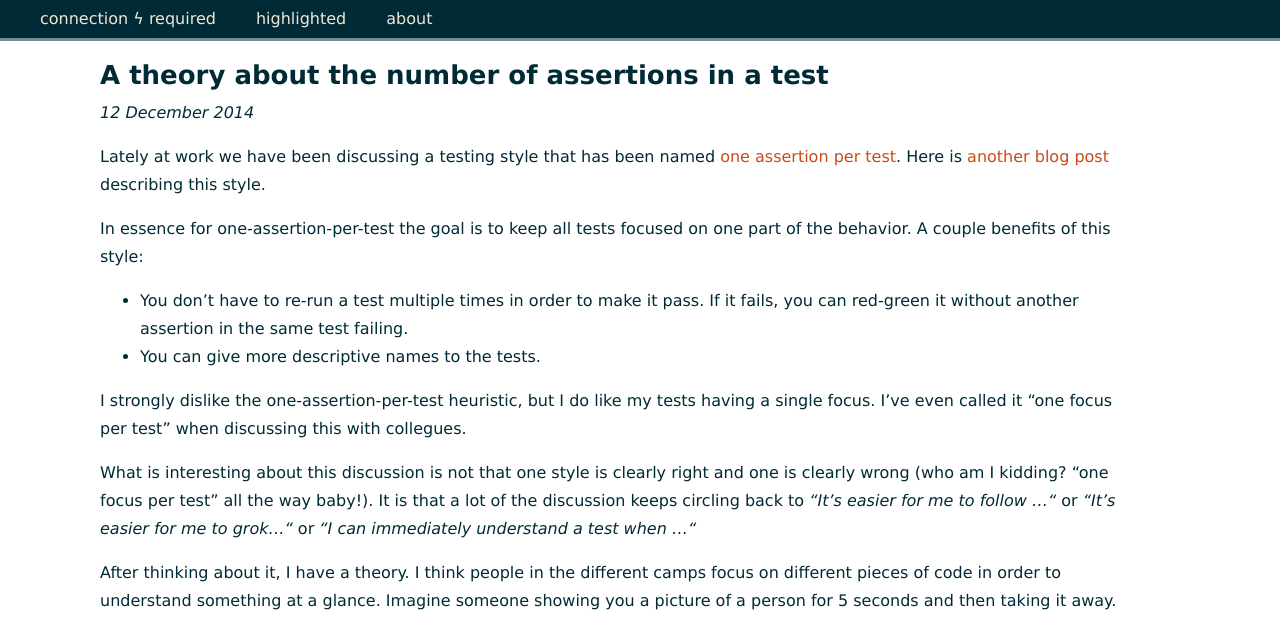
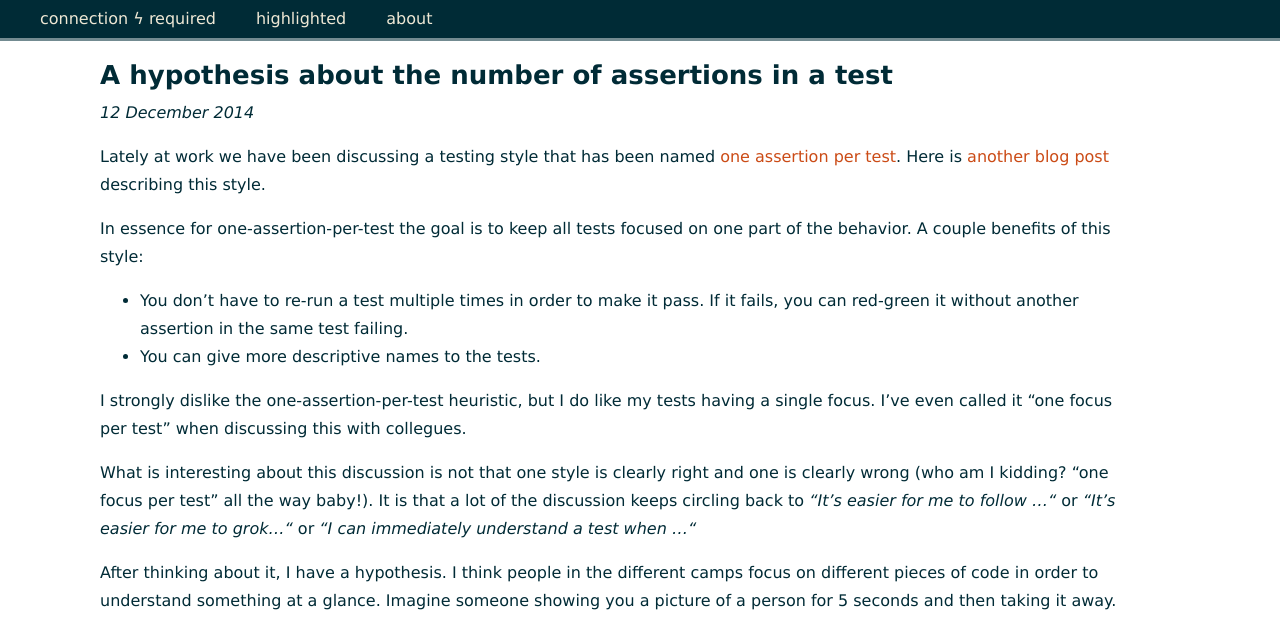
Before and after one commit to zmoazeni/zmoazeni.github.io, a Jekyll site: the page built from _posts/2014-12-12-a-hypothesis-about-the-number-of-assertions-per-test.md, in a window 1280 px wide and 1400 px high. Shown: the top 631 px of the window. Built offline with Jekyll 4.4.1, drawn with Linux system fonts in a browser that asks for light colours; Markdown is read by kramdown in place of the engine named in the settings; some of the changed text lies outside the part shown; grey boxes are pictures that could not be loaded.

Commit message:
This is a hypothesis, not a tested theory

```diff
--- a/_posts/2014-12-12-a-theory-about-the-number-of-assertions-per-test.md
+++ b/_posts/2014-12-12-a-hypothesis-about-the-number-of-assertions-per-test.md
@@ -1,7 +1,7 @@
 ---
-title: A theory about the number of assertions in a test
+title: A hypothesis about the number of assertions in a test
 layout: post
-excerpt: We have been discussing testing styles at work. My team's preference is split on one-assertion-per-test. This describes a theory I have about developers in both camps.
+excerpt: We have been discussing testing styles at work. My team's preference is split on one-assertion-per-test. This describes a hypothesis I have about developers in both camps.
 ---
 
 Lately at work we have been discussing a testing style that has been named [one assertion per test](http://blog.jayfields.com/2007/06/testing-one-assertion-per-test.html). Here is [another blog post](http://maxheapsize.com/2011/06/14/one-assert-per-test-really/) describing this style.
@@ -15,7 +15,7 @@ I strongly dislike the one-assertion-per-test heuristic, but I do like my tests
 
 What is interesting about this discussion is not that one style is clearly right and one is clearly wrong (who am I kidding? "one focus per test" all the way baby!). It is that a lot of the discussion keeps circling back to _"It's easier for me to follow ..."_ or _"It's easier for me to grok..."_ or _"I can immediately understand a test when ..."_
 
-After thinking about it, I have a theory. I think people in the different camps focus on different pieces of code in order to understand something at a glance. Imagine someone showing you a picture of a person for 5 seconds and then taking it away.
+After thinking about it, I have a hypothesis. I think people in the different camps focus on different pieces of code in order to understand something at a glance. Imagine someone showing you a picture of a person for 5 seconds and then taking it away.
 
 <a href="https://www.flickr.com/photos/time-to-look/15064231818" title="2014 - Vancouver - News in Chinatown by Ted McGrath, on Flickr"><img src="https://farm4.staticflickr.com/3924/15064231818_6d291253e8_c.jpg" width="800" height="347" alt="2014 - Vancouver - News in Chinatown"></a>
 
@@ -27,7 +27,7 @@ Some observers might gravitate towards their physical appearance "what colors ar
 
 Bringing this back to tests, I put together two versions of a fancy complicated example service called [NumberwangService](https://github.com/zmoazeni/numberwang.rb/blob/master/numberwang_service_spec.rb). It's too easy to get sucked into trivial examples or overcomplicate the context for a specific example so my code uses the business rules to the gameshow [Numberwang](https://www.youtube.com/watch?v=qjOZtWZ56lc). _(To be fair, most internal business rules feels like Numberwang to outsiders)_
 
-My theory is that one-assertion-per-test developers tend to focus first on the **test descriptions**:
+My hypothesis is that one-assertion-per-test developers tend to focus first on the **test descriptions**:
 <img src='/uploads/single-assertion-numberwang.png' width='800'>
 
 and multi-assertions-per-test developers tend to focus first on the **test code**:
```
